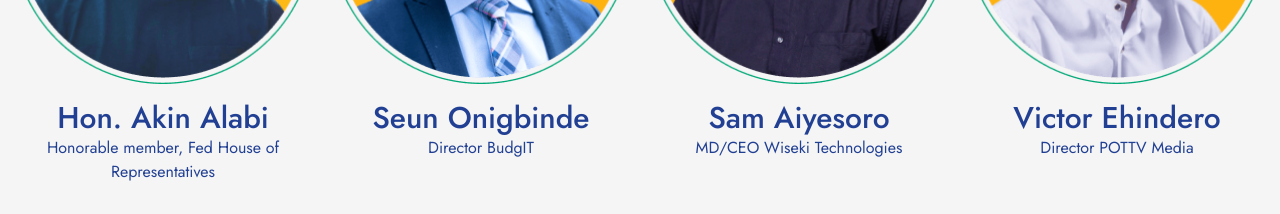
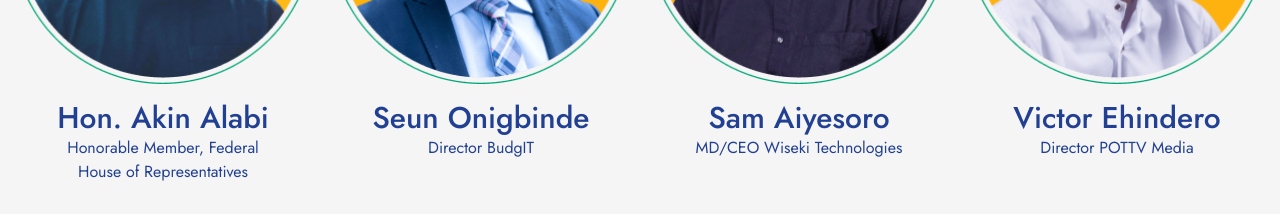
Before and after one commit to Adeboye22/ibadan_tech_expo, a React (Vite) app: page / in a window 1280 px wide. Shown: the part 2720-2934 px from the top of the page. Built offline with nearby package versions, Linux system fonts and the light colour scheme.

Commit message:
desc. changes

```diff
--- a/src/components/Speakers.jsx
+++ b/src/components/Speakers.jsx
@@ -12,7 +12,7 @@ const speakerData = [
   {
     id: 1,
     name: 'Hon. Akin Alabi',
-    role: 'Honorable member, Fed House of Representatives',
+    role: 'Honorable Member, Federal House of Representatives',
     image: sp1
   },
   {
```
